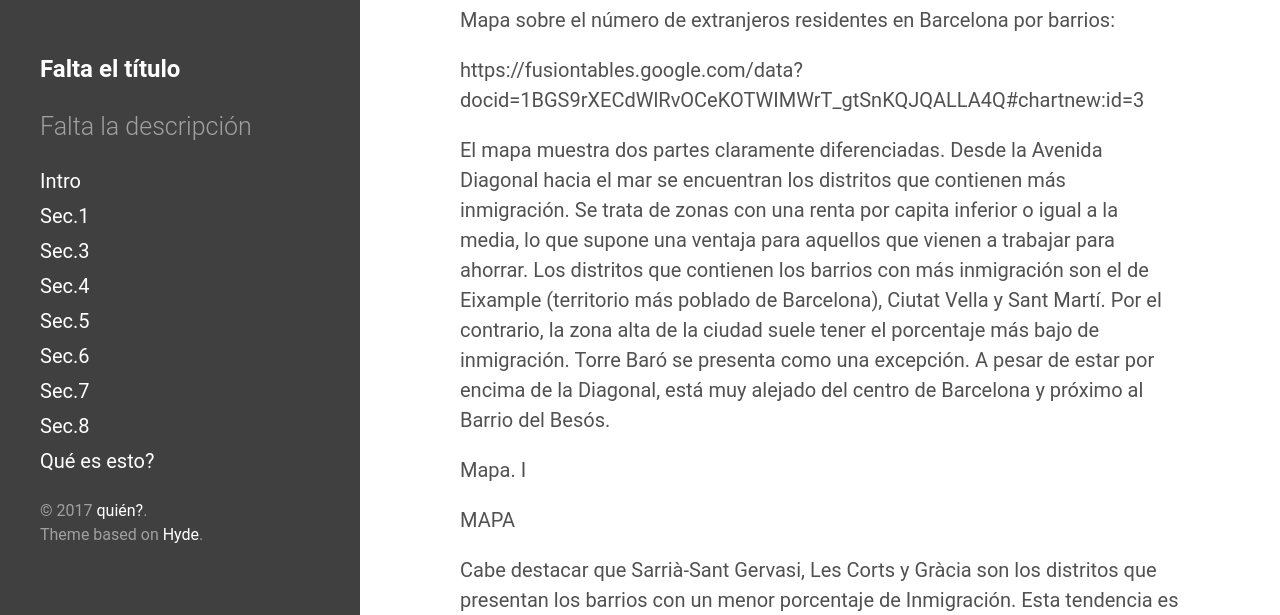
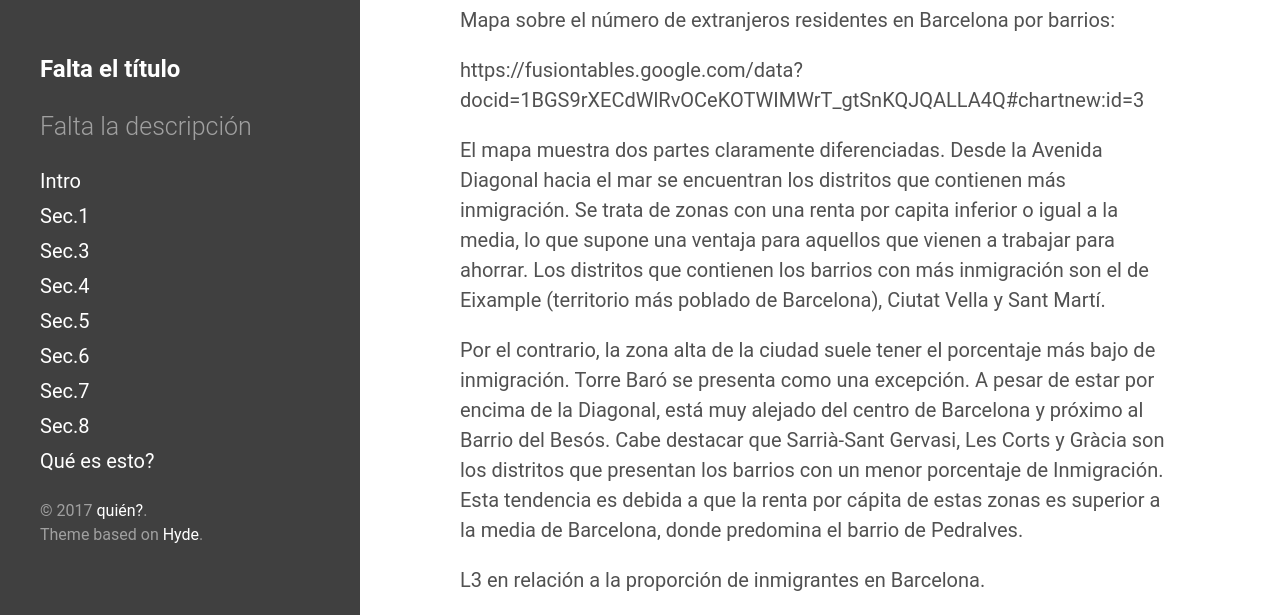
Before and after one commit to mper-bcn-ny/2017-metro, a Jekyll site: the page built from _posts/2017-02-19-seccion_2.md, in a window 1280 px wide and 1400 px high, scrolled down 1419 px. Shown: the part 122-737 px from the top of the window. Built offline with Jekyll 4.4.1, drawn with Linux system fonts in a browser that asks for light colours; our own code applies the rules of GitHub Pages for plain Markdown files; some of the changed text lies outside the part shown; grey boxes are pictures that could not be loaded.

Commit message:
Update 2017-02-19-seccion_2.md

```diff
--- a/_posts/2017-02-19-seccion_2.md
+++ b/_posts/2017-02-19-seccion_2.md
@@ -28,17 +28,14 @@ https://fusiontables.google.com/data?docid=1BGS9rXECdWlRvOCeKOTWIMWrT_gtSnKQJQAL
 
 El mapa muestra dos partes claramente diferenciadas. Desde la Avenida Diagonal hacia el mar se encuentran los distritos que contienen más inmigración. Se trata de zonas con una renta por capita inferior o igual a la media, lo que supone una ventaja para aquellos que vienen a trabajar para ahorrar.
 Los distritos que contienen los barrios con más inmigración son el de Eixample (territorio más poblado de Barcelona), Ciutat Vella y Sant Martí.
+
 Por el contrario, la zona alta de la ciudad suele tener el porcentaje más bajo de inmigración. Torre Baró se presenta como una excepción. A pesar de estar por encima de la Diagonal, está muy alejado del centro de Barcelona y próximo al Barrio del Besós.
-
-Mapa. I
-
-MAPA
-
 Cabe destacar que Sarrià-Sant Gervasi, Les Corts y Gràcia son los distritos que presentan los barrios con un menor porcentaje de Inmigración. Esta tendencia es debida a que la renta por cápita de estas zonas es superior a la media de Barcelona, donde predomina el barrio de Pedralves.
 
 
 
-titulo grafico metro
+L3 en relación a la proporción de inmigrantes en Barcelona.
+
 <iframe width="700" height="400" scrolling="no" frameborder="no" src="https://fusiontables.google.com/embedviz?containerId=googft-gviz-canvas&amp;q=select+col2%3E%3E1%2C+col2%3E%3E0%2C+col10%3E%3E1+from+1BGS9rXECdWlRvOCeKOTWIMWrT_gtSnKQJQALLA4Q+order+by+col10%3E%3E1+asc+limit+27&amp;viz=GVIZ&amp;t=LINE&amp;uiversion=2&amp;gco_forceIFrame=true&amp;gco_hasLabelsColumn=true&amp;gco_vAxes=%5B%7B%22title%22%3Anull%2C+%22minValue%22%3Anull%2C+%22maxValue%22%3Anull%2C+%22useFormatFromData%22%3Atrue%2C+%22viewWindow%22%3A%7B%22max%22%3Anull%2C+%22min%22%3Anull%7D%7D%2C%7B%22useFormatFromData%22%3Atrue%2C+%22viewWindow%22%3A%7B%22max%22%3Anull%2C+%22min%22%3Anull%7D%2C+%22minValue%22%3Anull%2C+%22maxValue%22%3Anull%7D%5D&amp;gco_useFirstColumnAsDomain=true&amp;gco_legacyScatterChartLabels=true&amp;gco_curveType=&amp;gco_booleanRole=certainty&amp;gco_lineWidth=2&amp;gco_hAxis=%7B%22useFormatFromData%22%3Atrue%2C+%22minValue%22%3Anull%2C+%22maxValue%22%3Anull%2C+%22viewWindow%22%3Anull%2C+%22viewWindowMode%22%3Anull%7D&amp;gco_legend=none&amp;gco_series=%7B%220%22%3A%7B%22color%22%3A%22%236aa84f%22%2C+%22lineWidth%22%3A4%7D%2C+%221%22%3A%7B%22targetAxisIndex%22%3A1%2C+%22color%22%3A%22none%22%7D%7D&amp;att=true&amp;width=700&amp;height=385"></iframe>
 
 [fusion table](https://fusiontables.google.com/data?docid=1BGS9rXECdWlRvOCeKOTWIMWrT_gtSnKQJQALLA4Q#chartnew:id=3)
```
